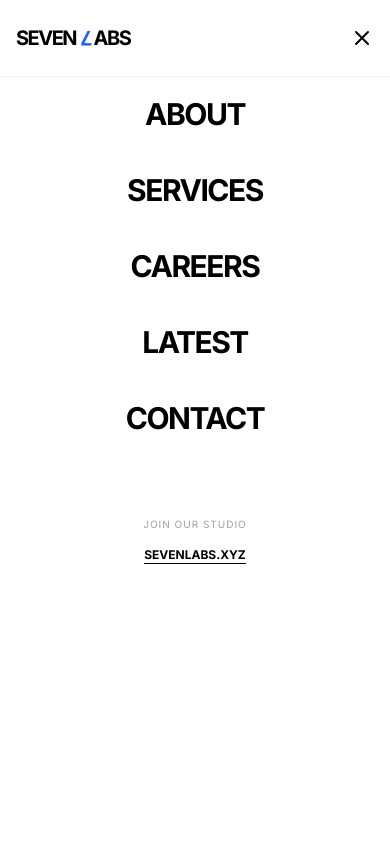
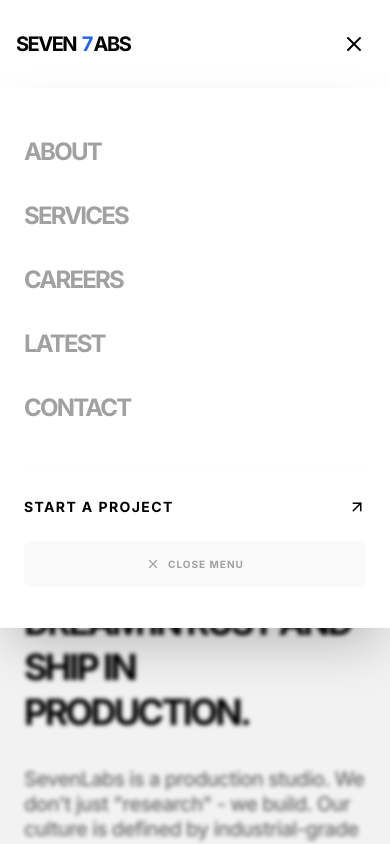
Before and after one commit to mishdgr8/sevenlabs, a Next.js app in the folder sevenlabs/: page /careers in a window 390 px wide. Both pictures are taken after a click on the button "Open menu". Shown: the top 844 px of the page. Built offline with nearby package versions, Linux system fonts and the light colour scheme.

Commit message:
feat: finalize workspace changes and sync animations

```diff
--- a/sevenlabs/src/app/careers/page.tsx
+++ b/sevenlabs/src/app/careers/page.tsx
@@ -7,7 +7,7 @@
 const fadeInUp = {
   initial: { y: 40, opacity: 0 },
   animate: { y: 0, opacity: 1 },
-  transition: { duration: 0.8, ease: [0.6, 0.01, -0.05, 0.95] }
+  transition: { duration: 0.8, ease: [0.6, 0.01, 0.05, 0.95] }
 };
 
 const JobListing = ({ title, type, location }: { title: string, type: string, location: string }) => (
--- a/sevenlabs/src/app/page.tsx
+++ b/sevenlabs/src/app/page.tsx
@@ -19,7 +19,7 @@
 const fadeInUp = {
    initial: { y: 20, opacity: 0 },
    animate: { y: 0, opacity: 1 },
-   transition: { duration: 0.6, ease: [0.6, 0.01, -0.05, 0.95] }
+   transition: { duration: 0.6, ease: [0.6, 0.01, 0.05, 0.95] }
 };
 
 const stagger = {
--- a/sevenlabs/src/app/products/page.tsx
+++ b/sevenlabs/src/app/products/page.tsx
@@ -8,7 +8,7 @@
 const fadeInUp = {
   initial: { y: 40, opacity: 0 },
   animate: { y: 0, opacity: 1 },
-  transition: { duration: 0.8, ease: [0.6, 0.01, -0.05, 0.95] }
+  transition: { duration: 0.8, ease: [0.6, 0.01, 0.05, 0.95] }
 };
 
 const ServiceSection = ({ num, title, desc, details }: { num: string, title: string, desc: string, details: string[] }) => (
--- a/sevenlabs/src/components/Navbar.tsx
+++ b/sevenlabs/src/components/Navbar.tsx
@@ -2,22 +2,24 @@
 
 import React, { useState, useEffect } from "react";
 import Link from "next/link";
-import { Menu, X } from "lucide-react";
 import { motion, AnimatePresence } from "framer-motion";
+import { Menu, X, ArrowUpRight } from "lucide-react";
 
 const Navbar = () => {
   const [isOpen, setIsOpen] = useState(false);
 
-  // Close menu on resize to avoid UI glitches
+  // Close menu on resize to desktop
   useEffect(() => {
     const handleResize = () => {
-      if (window.innerWidth >= 768) setIsOpen(false);
+      if (window.innerWidth >= 768) {
+        setIsOpen(false);
+      }
     };
     window.addEventListener("resize", handleResize);
     return () => window.removeEventListener("resize", handleResize);
   }, []);
 
-  // Prevent scroll when menu is open
+  // Prevent scrolling when menu is open
   useEffect(() => {
     if (isOpen) {
       document.body.style.overflow = "hidden";
@@ -36,13 +38,13 @@
 
   return (
     <>
-      <nav className="w-full bg-white/80 backdrop-blur-md border-b border-neutral-200 sticky top-0 z-[100]">
+      <nav className={`w-full ${isOpen ? 'bg-white' : 'bg-white/80 backdrop-blur-md'} border-b border-neutral-200 sticky top-0 z-[100] transition-colors duration-300`}>
         <div className="container-editorial py-6 flex justify-between items-center px-4 md:px-0">
           <div className="flex items-center">
             <Link className="font-bold text-xl md:text-2xl tracking-tight-premium text-black uppercase group flex items-center" href="/">
               SEVEN
               <span className="inline-flex w-[1ch] justify-center text-blue-600 ml-1">
-                <span className="inline-block transition-transform duration-700 ease-[cubic-bezier(0.6,0.01,-0.05,0.95)] rotate-180 group-hover:rotate-0">
+                <span className={`inline-block transition-transform duration-700 ease-[cubic-bezier(0.6,0.01,0.05,0.95)] ${isOpen ? 'rotate-0' : 'rotate-180'} group-hover:rotate-0`}>
                   7
                 </span>
               </span>
@@ -59,7 +61,7 @@
                 className="hover:text-black transition-colors duration-300 relative group"
               >
                 {link.name}
-                <span className="absolute -bottom-1 left-0 w-0 h-[1px] bg-black transition-all duration-300 group-hover:w-full"></span>
+                <span className="absolute -bottom-1 left-0 w-0 h-[1px] bg-black transition-all duration-300 group-hover:w-full" />
               </Link>
             ))}
           </div>
@@ -67,55 +69,83 @@
           {/* Mobile Toggle */}
           <button
             onClick={() => setIsOpen(!isOpen)}
-            className="md:hidden text-black transition-transform duration-300 hover:scale-110 active:scale-95"
-            aria-label="Toggle Menu"
+            className="md:hidden p-2 text-black transition-transform duration-300 hover:scale-110 active:scale-95 relative z-[110]"
+            aria-label={isOpen ? "Close menu" : "Open menu"}
           >
             {isOpen ? <X size={24} /> : <Menu size={24} />}
           </button>
         </div>
-      </nav>
 
-      {/* Mobile Menu Overlay */}
+        {/* Mobile Dropdown Menu */}
         <AnimatePresence>
           {isOpen && (
             <motion.div
-            initial={{ opacity: 0, y: -20 }}
-            animate={{ opacity: 1, y: 0 }}
-            exit={{ opacity: 0, y: -20 }}
-            transition={{ duration: 0.4, ease: [0.6, 0.01, -0.05, 0.95] }}
-            className="fixed inset-0 z-[99] bg-white pt-24 px-6 md:hidden"
+              initial={{ opacity: 0, height: 0 }}
+              animate={{ opacity: 1, height: "auto" }}
+              exit={{ opacity: 0, height: 0 }}
+              transition={{ duration: 0.4, ease: [0.6, 0.01, 0.05, 0.95] }}
+              className="absolute top-full left-0 w-full bg-white border-b border-neutral-100 z-[90] md:hidden overflow-hidden shadow-2xl"
             >
-            <div className="flex flex-col space-y-10 items-center text-center">
+              <div className="px-6 py-10 flex flex-col space-y-8">
+                <div className="flex flex-col space-y-4">
                   {navLinks.map((link, i) => (
                     <motion.div
                       key={link.name}
-                  initial={{ opacity: 0, y: 20 }}
-                  animate={{ opacity: 1, y: 0 }}
+                      initial={{ opacity: 0, x: -10 }}
+                      animate={{ opacity: 1, x: 0 }}
                       transition={{ delay: 0.1 + i * 0.05 }}
                     >
                       <Link
                         href={link.href}
                         onClick={() => setIsOpen(false)}
-                    className="text-3xl font-bold uppercase tracking-tighter text-black hover:text-blue-600 transition-colors"
+                        className="text-2xl font-bold uppercase tracking-tight-premium text-neutral-400 hover:text-black transition-all block py-2"
                       >
                         {link.name}
                       </Link>
                     </motion.div>
                   ))}
+                </div>
 
                 <motion.div
                   initial={{ opacity: 0 }}
                   animate={{ opacity: 1 }}
-                transition={{ delay: 0.5 }}
-                className="w-full pt-10 border-t border-neutral-100 flex flex-col items-center"
+                  transition={{ delay: 0.4 }}
+                  className="pt-8 border-t border-neutral-100 flex flex-col space-y-6"
                 >
-                <p className="text-[10px] uppercase tracking-widest text-neutral-400 mb-4">Join our studio</p>
-                <div className="flex space-x-6">
-                  <span className="text-xs font-bold text-black border-b border-black">SEVENLABS.XYZ</span>
-                </div>
+                  <Link
+                    href="/#contact"
+                    onClick={() => setIsOpen(false)}
+                    className="flex items-center justify-between text-black font-bold group"
+                  >
+                    <span className="text-sm tracking-widest uppercase">Start a Project</span>
+                    <ArrowUpRight size={18} className="group-hover:translate-x-1 group-hover:-translate-y-1 transition-transform" />
+                  </Link>
+
+                  {/* Explicit Cancel Button */}
+                  <button
+                    onClick={() => setIsOpen(false)}
+                    className="w-full py-4 text-[10px] font-bold uppercase tracking-widest text-neutral-400 hover:text-black transition-colors bg-neutral-50 rounded-lg flex items-center justify-center space-x-2"
+                  >
+                    <X size={14} />
+                    <span>Close Menu</span>
+                  </button>
                 </motion.div>
               </div>
             </motion.div>
+          )}
+        </AnimatePresence>
+      </nav>
+
+      {/* Backdrop */}
+      <AnimatePresence>
+        {isOpen && (
+          <motion.div
+            initial={{ opacity: 0 }}
+            animate={{ opacity: 1 }}
+            exit={{ opacity: 0 }}
+            onClick={() => setIsOpen(false)}
+            className="fixed inset-0 bg-black/5 backdrop-blur-[2px] z-[80] md:hidden"
+          />
         )}
       </AnimatePresence>
     </>
```
Lines whose indentation alone changed are shown as unchanged.
